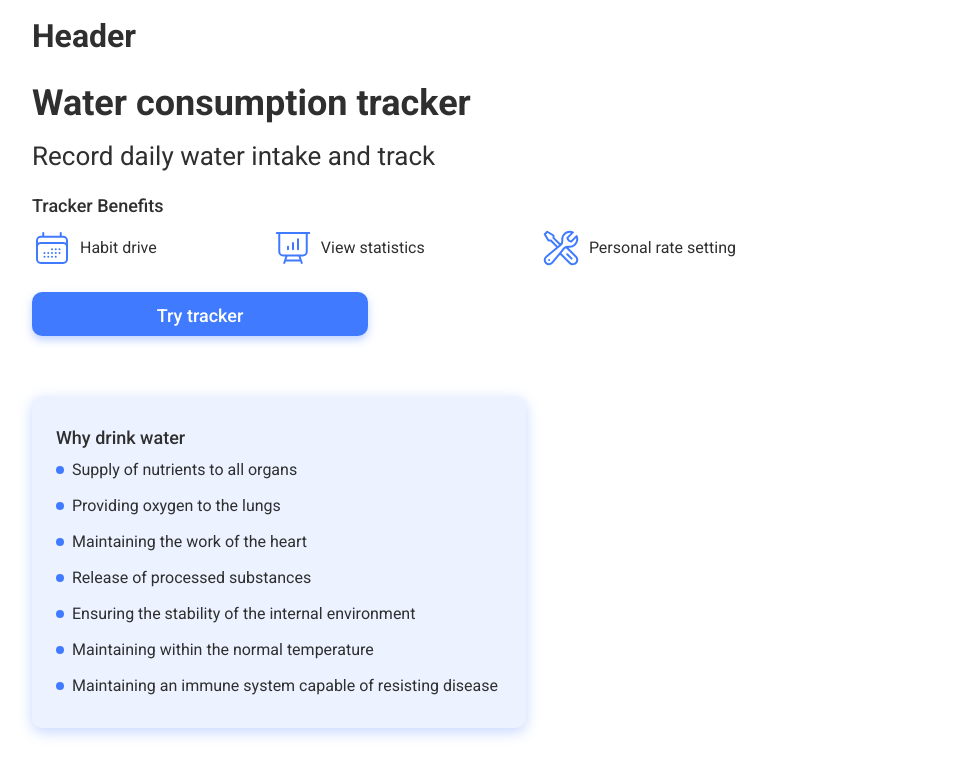
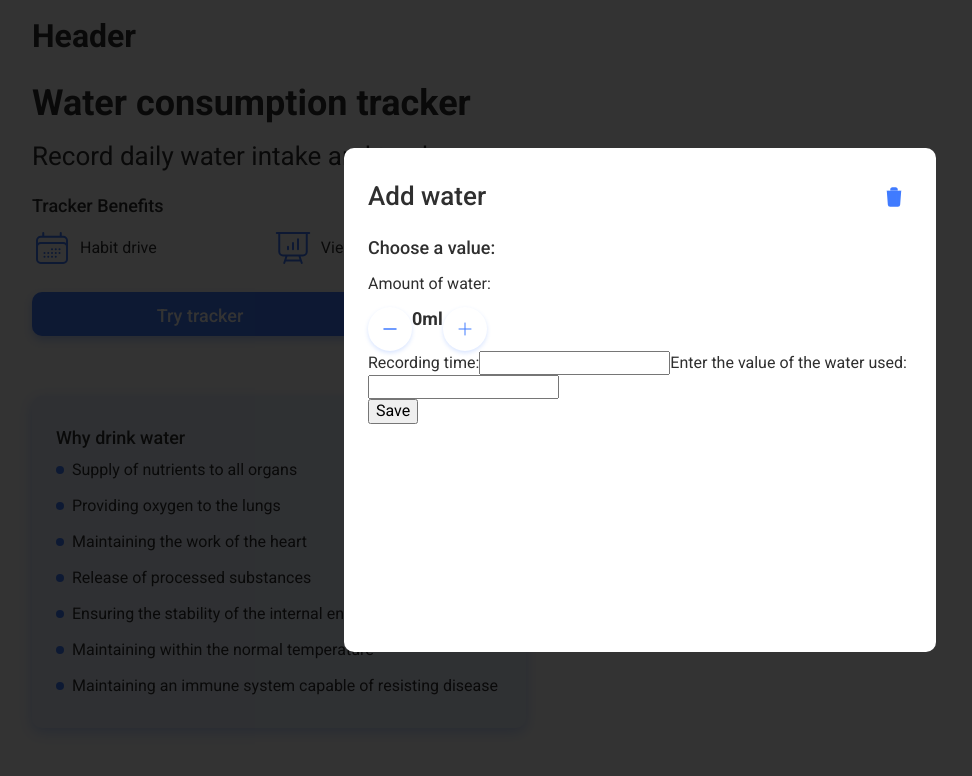
Before and after one commit to Kateryna-Katya/drinkly, a React (Vite) app: page / in a window 1280 px wide. Shown: the top 776 px of the page, without its empty margins (0-972 px from the left). Built offline with nearby package versions, Linux system fonts and the light colour scheme.

Commit message:
addMarkup

```diff
--- /dev/null
+++ b/src/components/AddWater/AddWater.jsx
@@ -0,0 +1,61 @@
+import styles from "./AddWater.module.css";
+import { Icon } from "../Icon/Icon.jsx";
+
+const Modal = () => {
+  return (
+    <div className={styles.backdrop}>
+      <div className={styles.modal}>
+        <button className={styles.btnClose}>
+          <Icon
+            id="icon-trash"
+            width="24"
+            height="24"
+            className={styles.iconClose}
+          />
+        </button>
+
+        <h2 className={styles.title}>Add water</h2>
+        <p className={styles.text1}>Choose a value:</p>
+        <p className={styles.text2}>Amount of water:</p>
+
+        <div className={styles.wrapperQuantity}>
+          <button className={styles.btnQuantity}>
+            <Icon
+              id="icon-minus-small"
+              width="24"
+              height="24"
+              className={styles.iconMinus}
+            />
+          </button>
+          <span className={styles.quantity}>0ml</span>
+          <button className={styles.btnQuantity}>
+            <Icon
+              id="icon-plus-small"
+              width="24"
+              height="24"
+              className={styles.iconPlus}
+            />
+          </button>
+        </div>
+
+        <form className={styles.form}>
+          <label className={styles.labelTime}>
+            Recording time:
+            <input className={styles.inputTime} />
+          </label>
+          <label className={styles.labelQuantity}>
+            Enter the value of the water used:
+            <input className={styles.inputQuantity} />
+          </label>
+        </form>
+
+        <div className={styles.wrapperSave}>
+          <span className={styles.quantitySave}></span>
+          <button className={styles.btnSave}>Save</button>
+        </div>
+      </div>
+    </div>
+  );
+};
+
+export default Modal;
--- /dev/null
+++ b/src/components/AddWater/AddWater.module.css
@@ -0,0 +1,73 @@
+.backdrop {
+  position: fixed;
+  top: 0;
+  left: 0;
+  width: 100%;
+  height: 100%;
+  background: rgba(0, 0, 0, 0.8);
+  display: flex;
+  align-items: center;
+  justify-content: center;
+  z-index: 1000;
+}
+.modal {
+  position: relative;
+  background: #fff;
+  border-radius: 10px;
+  padding: 32px 24px;
+  width: 592px;
+  height: 504px;
+}
+
+.btnClose {
+  position: absolute;
+  top: 36px;
+  right: 24px;
+  background-color: transparent;
+  border: none;
+}
+.iconClose {
+  fill: #407bff;
+}
+
+.title {
+  font-weight: 500;
+  font-size: 26px;
+  margin-bottom: 24px;
+}
+.text1 {
+  font-weight: 500;
+  font-size: 18px;
+  line-height: 111%;
+  margin-bottom: 16px;
+}
+.text2 {
+  font-size: 16px;
+  margin-bottom: 12px;
+}
+
+.wrapperQuantity {
+  display: flex;
+  flex-direction: row;
+}
+.btnQuantity {
+  border: 1px solid var(--secondary-color-4);
+  box-shadow: 0 2px 4px 0 rgba(64, 123, 255, 0.2);
+  background-color: transparent;
+  border-radius: 30px;
+  padding: 10px;
+  width: 44px;
+  height: 44px;
+}
+.quantity {
+  font-weight: 700;
+  font-size: 18px;
+  text-align: center;
+  color: var(--primery-color-blue);
+}
+.iconMinus {
+  fill: #407bff;
+}
+.iconPlus {
+  stroke: #407bff;
+}
--- a/src/pages/HomePage/HomePage.jsx
+++ b/src/pages/HomePage/HomePage.jsx
@@ -1,6 +1,7 @@
 import Header from "../../components/Header/Header";
 import WaterConsumptionTracker from "../../components/WaterConsumptionTracker/WaterConsumptionTracker";
 import WhyDrinkWater from "../../components/WhyDrinkWater/WhyDrinkWater";
+import AddWater from "../../components/AddWater/AddWater.jsx";
 
 import css from "./HomePage.module.css";
 
@@ -11,6 +12,7 @@ const HomePage = () => {
       <div className={css.welcomePage}>
         <WaterConsumptionTracker />
         <WhyDrinkWater />
+        <AddWater />
       </div>
     </div>
   );
```
